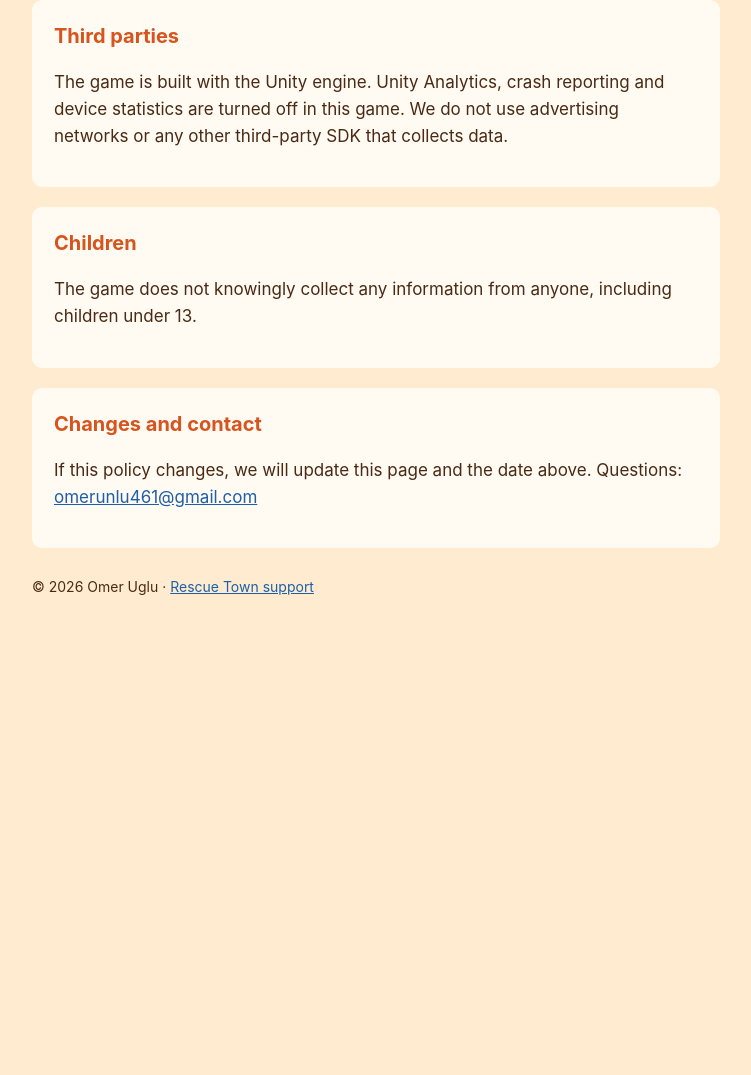
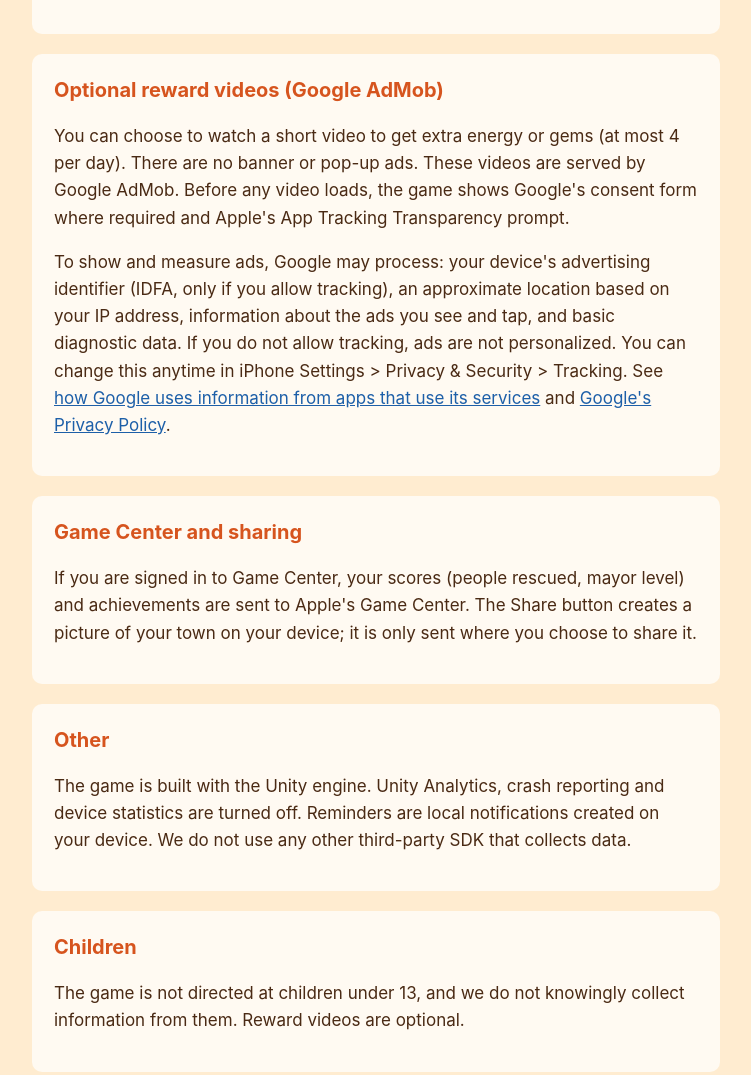
Before and after one commit to omerunlu461-glitch/omerunlu461-glitch.github.io, a plain HTML site: page rescue-town-privacy.html in a window 1280 px wide. Shown: the part 740-1815 px from the top of the page, without its empty margins (264-1015 px from the left). Before the commit the page ends 1394 px from the top, so only its background shows below. Drawn offline with Linux system fonts and the light colour scheme.

Commit message:
rescue-town-privacy.html güncellendi

```diff
--- a/rescue-town-privacy.html
+++ b/rescue-town-privacy.html
@@ -20,11 +20,11 @@ footer { font-size: 14px; margin-top: 28px; }
 <body>
 <main>
   <h1>Rescue Town: Merge &amp; Save</h1>
-  <p>Privacy Policy · Last updated: November 12, 2026</p>
+  <p>Privacy Policy · Last updated: November 13, 2026</p>
 
   <div class="card">
     <h2>Summary</h2>
-    <p>Rescue Town does not collect, store or share any personal data. There are no accounts, no ads, no analytics and no tracking.</p>
+    <p>Rescue Town has no accounts and no analytics, and we (the developer) do not collect any personal data. The only third-party service that may process data is Google AdMob, and only for optional reward videos that you choose to watch. Game Center is provided by Apple.</p>
   </div>
 
   <div class="card">
@@ -38,13 +38,24 @@ footer { font-size: 14px; margin-top: 28px; }
   </div>
 
   <div class="card">
-    <h2>Third parties</h2>
-    <p>The game is built with the Unity engine. Unity Analytics, crash reporting and device statistics are turned off in this game. We do not use advertising networks or any other third-party SDK that collects data.</p>
+    <h2>Optional reward videos (Google AdMob)</h2>
+    <p>You can choose to watch a short video to get extra energy or gems (at most 4 per day). There are no banner or pop-up ads. These videos are served by Google AdMob. Before any video loads, the game shows Google's consent form where required and Apple's App Tracking Transparency prompt.</p>
+    <p>To show and measure ads, Google may process: your device's advertising identifier (IDFA, only if you allow tracking), an approximate location based on your IP address, information about the ads you see and tap, and basic diagnostic data. If you do not allow tracking, ads are not personalized. You can change this anytime in iPhone Settings &gt; Privacy &amp; Security &gt; Tracking. See <a href="https://policies.google.com/technologies/partner-sites">how Google uses information from apps that use its services</a> and <a href="https://policies.google.com/privacy">Google's Privacy Policy</a>.</p>
+  </div>
+
+  <div class="card">
+    <h2>Game Center and sharing</h2>
+    <p>If you are signed in to Game Center, your scores (people rescued, mayor level) and achievements are sent to Apple's Game Center. The Share button creates a picture of your town on your device; it is only sent where you choose to share it.</p>
+  </div>
+
+  <div class="card">
+    <h2>Other</h2>
+    <p>The game is built with the Unity engine. Unity Analytics, crash reporting and device statistics are turned off. Reminders are local notifications created on your device. We do not use any other third-party SDK that collects data.</p>
   </div>
 
   <div class="card">
     <h2>Children</h2>
-    <p>The game does not knowingly collect any information from anyone, including children under 13.</p>
+    <p>The game is not directed at children under 13, and we do not knowingly collect information from them. Reward videos are optional.</p>
   </div>
 
   <div class="card">
```
